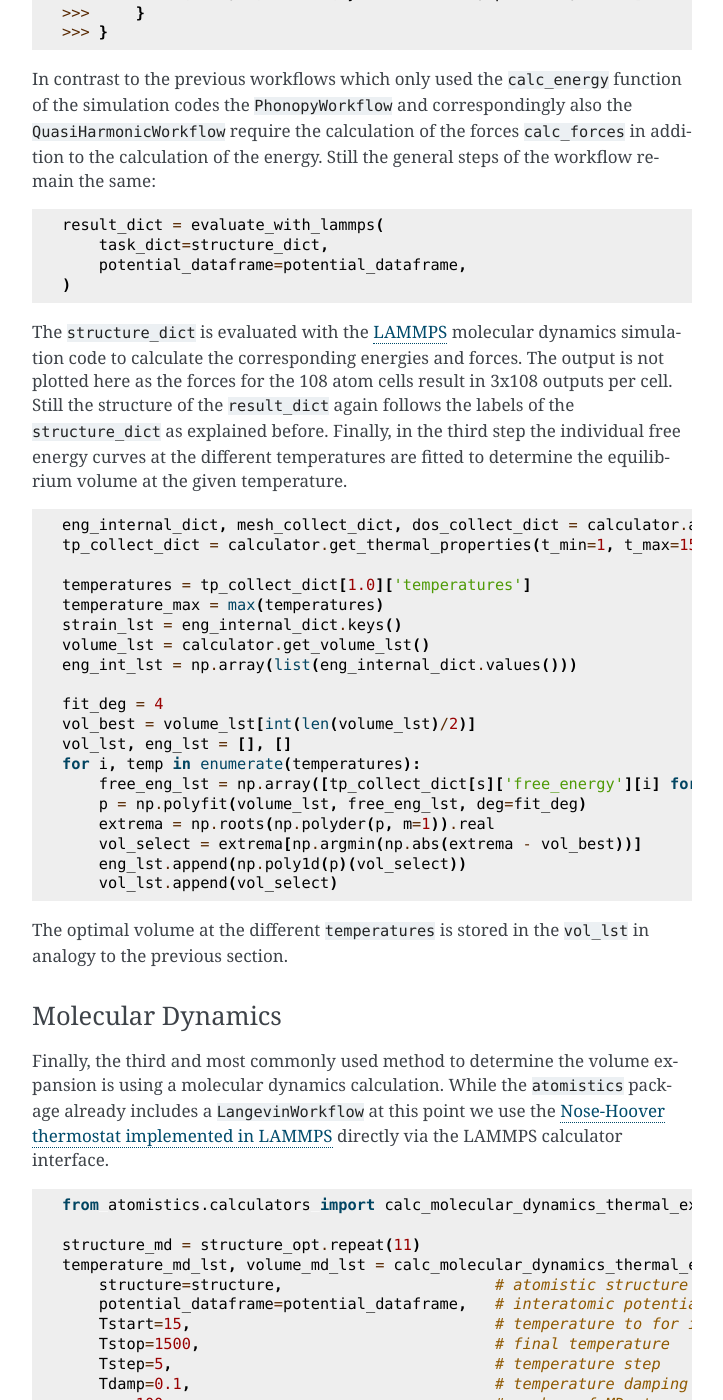
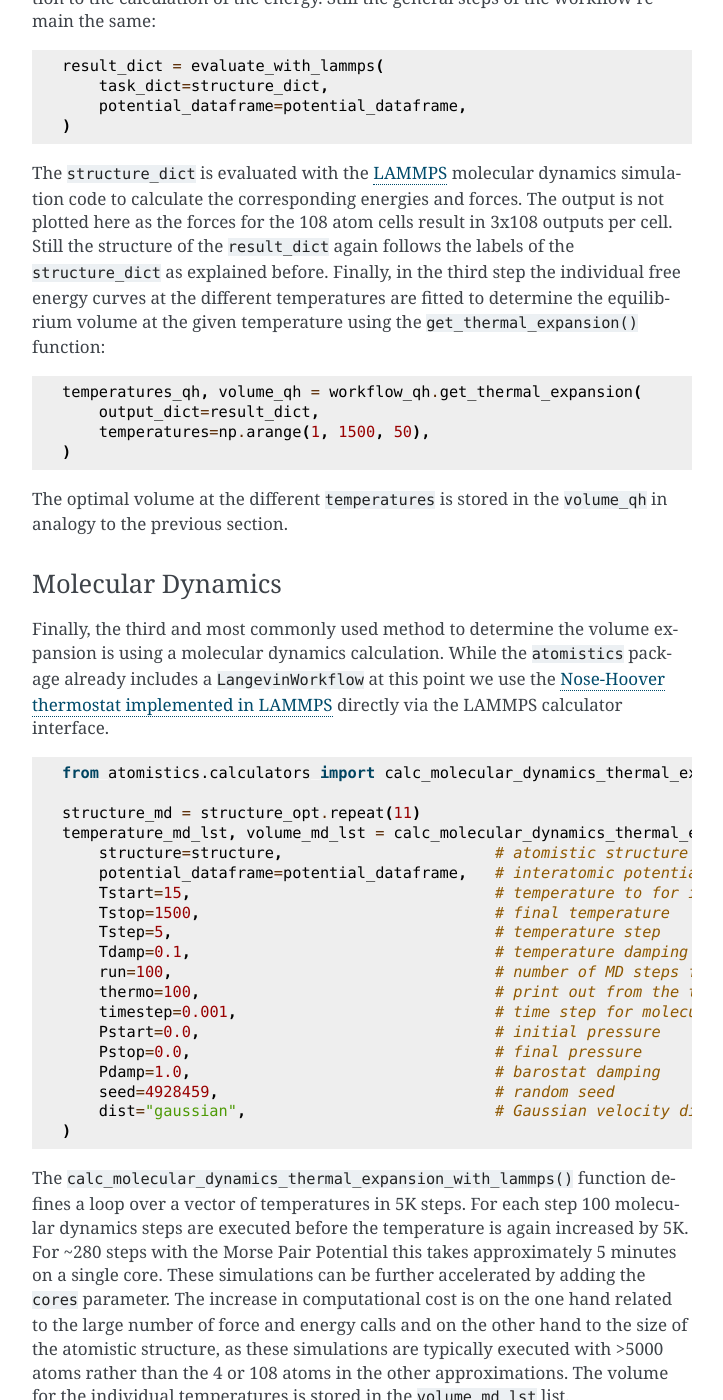
Before and after one commit to pyiron/atomistics, a Sphinx documentation site: the page built from docs/source/materialproperties.md, in a window 1280 px wide and 1400 px high, scrolled down 10412 px. Shown: the whole window, without its empty margins (388-1111 px from the left). Built offline with Sphinx 7.4.7, drawn with Linux system fonts in a browser that asks for light colours; some of the changed text lies outside the part shown.

Commit message:
Update documentation

````diff
--- a/docs/source/materialproperties.md
+++ b/docs/source/materialproperties.md
@@ -374,26 +374,18 @@
 >>>     1.05: -14.628355511604163
 >>> }}
 ```
-While in the previous example the fit of the energy volume curve was used directly, there the output of the fit, in
+While in the previous example the fit of the energy volume curve was used directly, here the output of the fit, in
 particular the derived equilibrium properties are the input for the Debye model as defined by [Moruzzi, V. L. et al.](https://link.aps.org/doi/10.1103/PhysRevB.37.790):
 ```
-from atomistics.shared.thermo.debye import get_debye_model
-from atomistics.shared.thermo.thermo import get_thermo_bulk_model
 import numpy as np
 
-debye_model = get_debye_model(
-    fit_dict=workflow.analyse_structures(output_dict=result_dict),
-    masses=structure.get_masses(),
-    num_steps=50
-)
-T_debye_low, T_debye_high = debye_model.debye_temperature
-pes = get_thermo_bulk_model(
-    temperatures=np.linspace(1, 1500, 200),
-    debye_model=debye_model,
+temperatures_ev, volume_ev = workflow_ev.get_thermal_expansion(
+    output_dict=result_dict,
+    temperatures=np.arange(1, 1500, 50),
 )
 ```
-The output of the Debye model provides the change of the temperature specific optimal volume `pes.get_minimum_energy_path()`
-which can be plotted over the temperature `pes.temperatures` to determine the thermal expansion.
+The output of the Debye model provides the change of the temperature specific optimal volume `volume_ev` which can be
+plotted over the temperature `temperatures_ev` to determine the thermal expansion.
 
 ### Quasi-Harmonic Approximation
 While the [Moruzzi, V. L. et al.](https://link.aps.org/doi/10.1103/PhysRevB.37.790) approach based on the Einstein crystal
@@ -406,7 +398,7 @@
 from atomistics.workflows import QuasiHarmonicWorkflow
 from phonopy.units import VaspToTHz
 
-calculator = QuasiHarmonicWorkflow(
+workflow_qh = QuasiHarmonicWorkflow(
     structure=structure_opt,
     num_points=11,
     vol_range=0.05,
@@ -417,7 +409,7 @@
     primitive_matrix=None,
     number_of_snapshots=None,
 )
-structure_dict = calculator.generate_structures()
+structure_dict = workflow_qh.generate_structures()
 print(structure_dict)
 >>> {
 >>>     'calc_energy': OrderedDict([
@@ -461,29 +453,14 @@
 calculate the corresponding energies and forces. The output is not plotted here as the forces for the 108 atom cells
 result in 3x108 outputs per cell. Still the structure of the `result_dict` again follows the labels of the `structure_dict`
 as explained before. Finally, in the third step the individual free energy curves at the different temperatures are
-fitted to determine the equilibrium volume at the given temperature.
+fitted to determine the equilibrium volume at the given temperature using the `get_thermal_expansion()` function:
 ```
-eng_internal_dict, mesh_collect_dict, dos_collect_dict = calculator.analyse_structures(output_dict=result_dict)
-tp_collect_dict = calculator.get_thermal_properties(t_min=1, t_max=1500, t_step=50, temperatures=None)
-
-temperatures = tp_collect_dict[1.0]['temperatures']
-temperature_max = max(temperatures)
-strain_lst = eng_internal_dict.keys()
-volume_lst = calculator.get_volume_lst()
-eng_int_lst = np.array(list(eng_internal_dict.values()))
-
-fit_deg = 4
-vol_best = volume_lst[int(len(volume_lst)/2)]
-vol_lst, eng_lst = [], []
-for i, temp in enumerate(temperatures):
-    free_eng_lst = np.array([tp_collect_dict[s]['free_energy'][i] for s in strain_lst]) + eng_int_lst
-    p = np.polyfit(volume_lst, free_eng_lst, deg=fit_deg)
-    extrema = np.roots(np.polyder(p, m=1)).real
-    vol_select = extrema[np.argmin(np.abs(extrema - vol_best))]
-    eng_lst.append(np.poly1d(p)(vol_select))
-    vol_lst.append(vol_select)
+temperatures_qh, volume_qh = workflow_qh.get_thermal_expansion(
+    output_dict=result_dict,
+    temperatures=np.arange(1, 1500, 50),
+)
 ```
-The optimal volume at the different `temperatures` is stored in the `vol_lst` in analogy to the previous section.
+The optimal volume at the different `temperatures` is stored in the `volume_qh` in analogy to the previous section.
 
 ### Molecular Dynamics
 Finally, the third and most commonly used method to determine the volume expansion is using a molecular dynamics
@@ -524,11 +501,11 @@
 ```
 import matplotlib.pyplot as plt
 plt.plot(np.array(volume_md_lst)/len(structure_md) * len(structure_opt), temperature_md_lst, label="Molecular Dynamics", color="C2")
-plt.plot(vol_lst, temperatures, label="Quasi-Harmonic", color="C0")
-plt.plot(pes.get_minimum_energy_path(), pes.temperatures, label="Moruzzi Model", color="C1")
+plt.plot(volume_qh, temperatures_qh, label="Quasi-Harmonic", color="C0")
+plt.plot(volume_ev, temperatures_ev, label="Moruzzi Model", color="C1")
 plt.legend()
-plt.xlabel("Volume")
-plt.ylabel("Temperature")
+plt.xlabel("Volume ($\AA^3$)")
+plt.ylabel("Temperature (K)")
 ```
 The result is visualized in the following graph:
 
````
Also changed, not shown: other parts of docs/source/materialproperties.md (+2 -2 lines), 1 other file.
